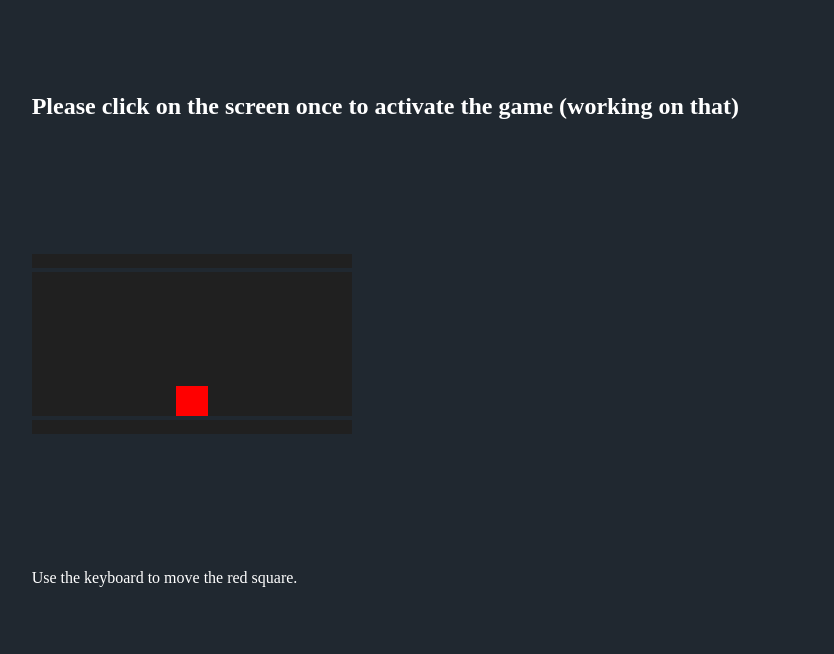
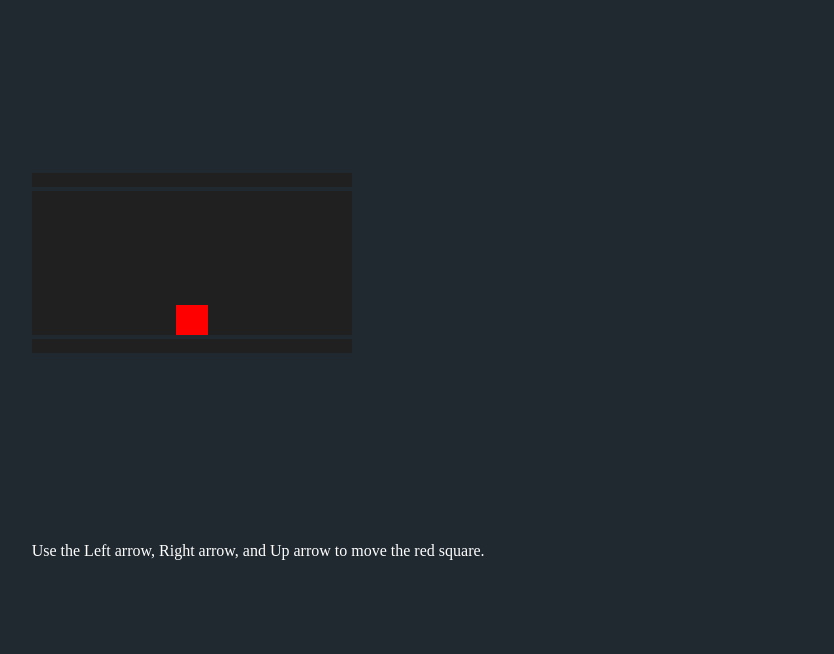
Before and after one commit to Javeyn/squareGame, a plain HTML site: page index.html in a window 1280 px wide. Shown: the part 146-800 px from the top of the page, without its empty margins (222-1056 px from the left). Drawn offline with Linux system fonts and the light colour scheme.

Commit message:
fixed directions on page

```diff
--- a/index.html
+++ b/index.html
@@ -14,11 +14,11 @@
   <body>
 
     <h1>Welcome to the Most amazing square game in the world.</h1>
-    <h2>Please click on the screen once to activate the game (working on that)</h2>
+
 
     <canvas></canvas>
 
-    <p>Use the keyboard to move the red square.</p>
+    <p>Use the Left arrow, Right arrow, and Up arrow to move the red square.</p>
 
     <script src = "control.js" type = "text/javascript"></script>
 
```
